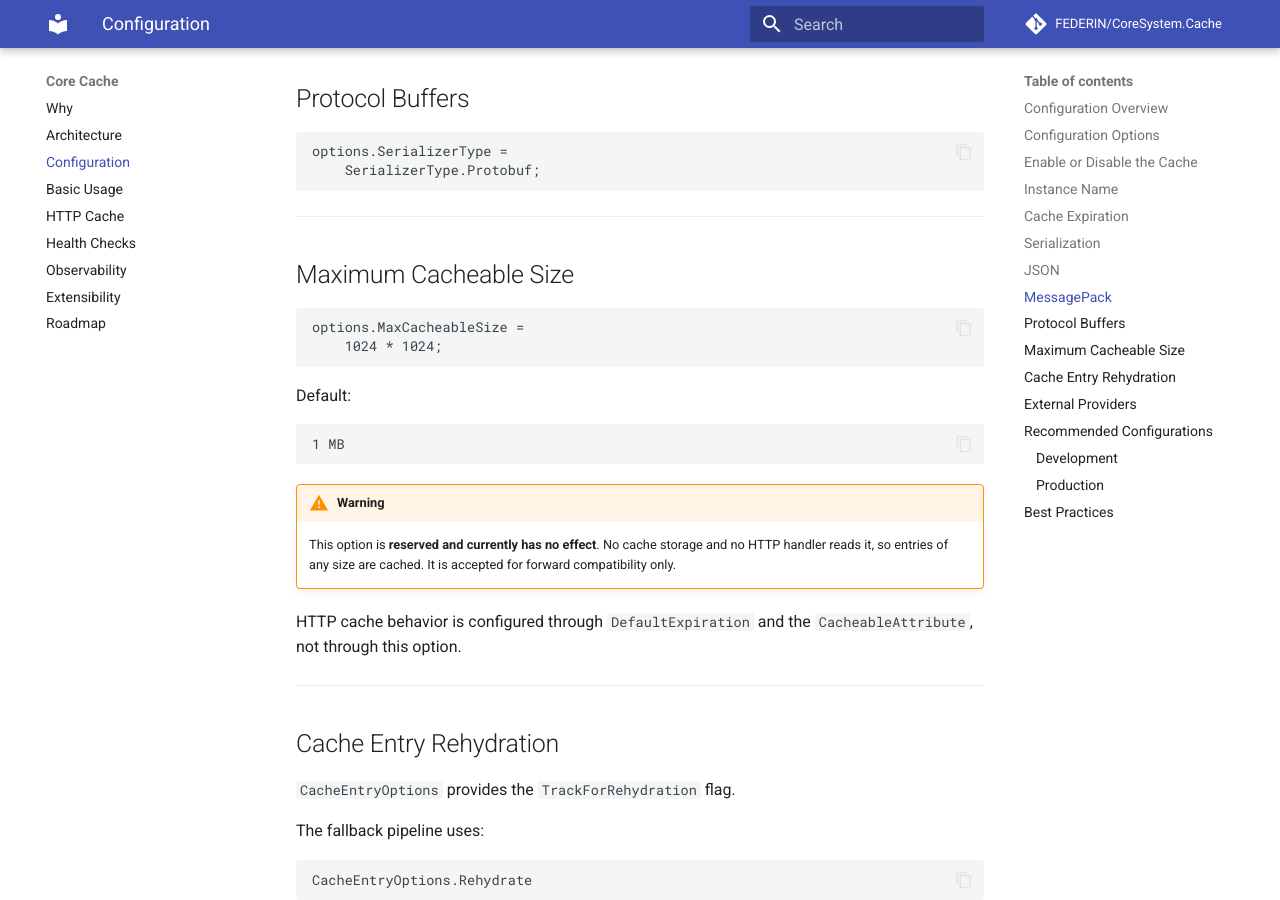
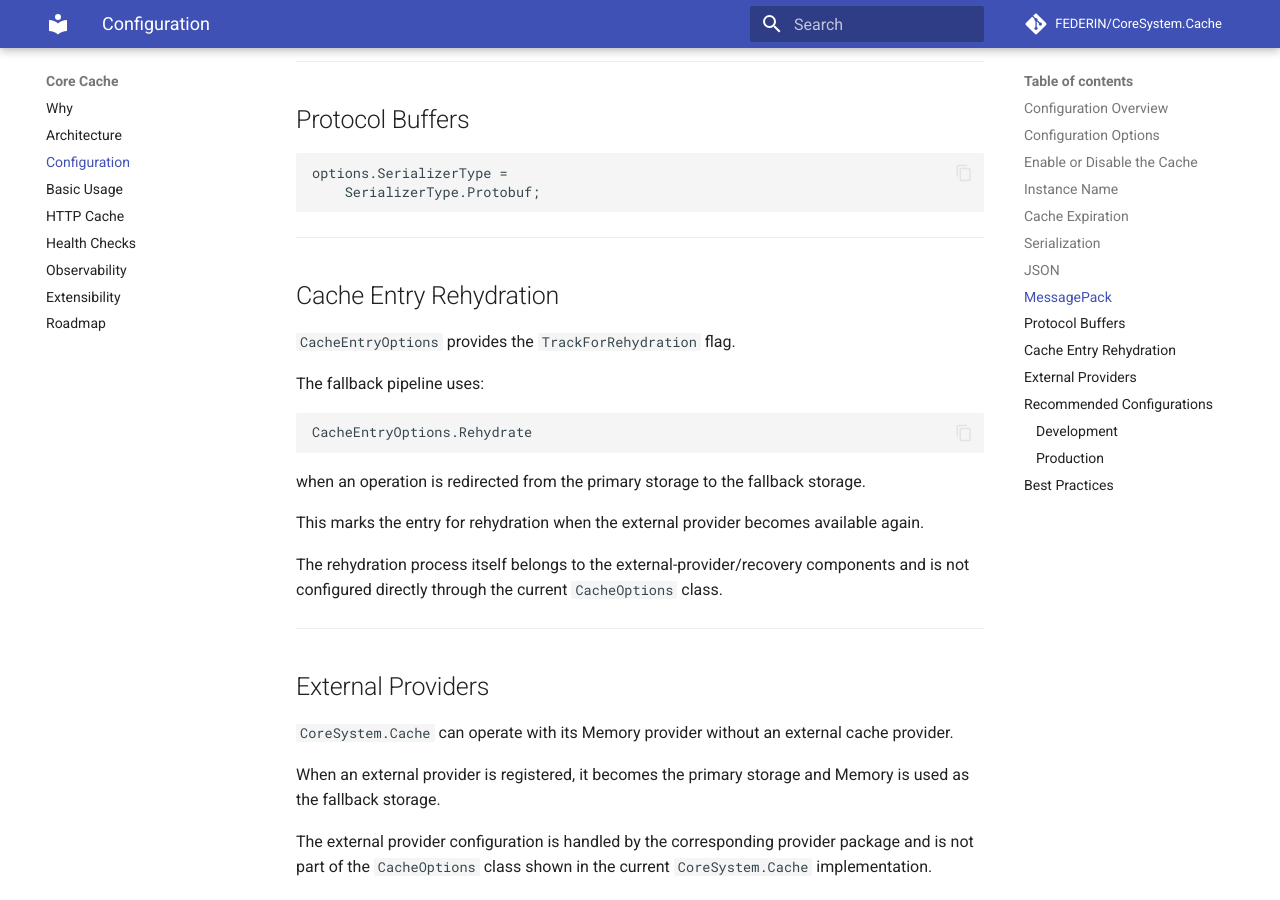
Before and after one commit to FEDERIN/CoreSystem.Cache, an MkDocs documentation site: the page built from docs/Configuration.md, in a window 1280 px wide and 900 px high, scrolled down 2914 px. Built offline with MkDocs 1.6.1 and Material for MkDocs 9.7.7, drawn with Linux system fonts in a browser that asks for light colours; comment, search, counter and statistics services are not loaded; some of the changed text lies outside the part shown.

Commit message:
refactor: remove CacheOptions.MaxCacheableSize (#19)
The property was declared with a 1 MB default and copied by CopyFrom,
but nothing ever read it. It was dead from birth rather than broken by a
regression: git log --all -S MaxCacheableSize --pickaxe-regex -- "*.cs"
returns exactly one commit, the standalone-repository migration, so the
option was never wired to anything in this repository's history.

It also could not be implemented coherently. Redis serializes first, so
payload.Length is free in RedisCacheStorage.SetAsync, but MemoryStorage
stores the live object inside a CacheEntryWrapper and never serializes,
so measuring it would mean serializing every value purely to inspect it,
on the path where that cost matters most. A limit that binds for Redis
users and silently does nothing for Memory users is a worse trap than no
limit. Entries of any size are cached.

Removes the property, its CopyFrom assignment, its two test assertions,
the options-table row, and the Maximum Cacheable Size section. The class
remark no longer claims to cover entry size limits, and Cache Expiration
now states plainly that there is no size limit and points at
DefaultExpiration and CacheableAttribute for HTTP lifetime.

Also adds site/ to .gitignore. It was missing while coverage/, nupkgs/ and
.venv/ are all present, so running mkdocs build locally left an untracked
directory that git add -A would have committed.

This removes public API, so the next release of CoreSystem.Cache is
3.0.0, not 2.1.2. The 2.1.1 release notes in Core.Cache.csproj still say
the option is "reserved and not enforced", which was accurate for the
published 2.1.1 and is left untouched; they must be rewritten when the
version is bumped, since they ship inside the nupkg.

````diff
--- a/docs/Configuration.md
+++ b/docs/Configuration.md
@@ -34,7 +34,6 @@ builder.Services.AddCoreCache(options =>
 | InstanceName | Optional prefix for cache keys | `null` |
 | DefaultExpiration | HTTP response cache lifetime, used when `[Cacheable]` omits `expirationSeconds` | 30 minutes |
 | SerializerType | Serialization format | JSON |
-| MaxCacheableSize | Reserved; not enforced by any cache storage | 1 MB |
 
 ---
 
@@ -95,6 +94,10 @@ await cache.SetAsync(
     TimeSpan.FromMinutes(5));
 ```
 
+There is no entry-size limit. Entries of any size are cached; use
+`DefaultExpiration` and the `CacheableAttribute` to control how long an HTTP
+response stays cached.
+
 ---
 
 ## Serialization
@@ -129,29 +132,6 @@ options.SerializerType =
 options.SerializerType =
     SerializerType.Protobuf;
 ```
-
----
-
-## Maximum Cacheable Size
-
-```csharp
-options.MaxCacheableSize =
-    1024 * 1024;
-```
-
-Default:
-
-```text
-1 MB
-```
-
-!!! warning
-    This option is **reserved and currently has no effect**. No cache storage and
-    no HTTP handler reads it, so entries of any size are cached. It is accepted
-    for forward compatibility only.
-
-HTTP cache behavior is configured through `DefaultExpiration` and the
-`CacheableAttribute`, not through this option.
 
 ---
 
````
Also changed, not shown: AGENTS.md (+1 -2 lines), MEMORY.md (+1 -1 lines), src/Core.Cache/CHANGELOG.md (+6 -3 lines), 3 other files.
